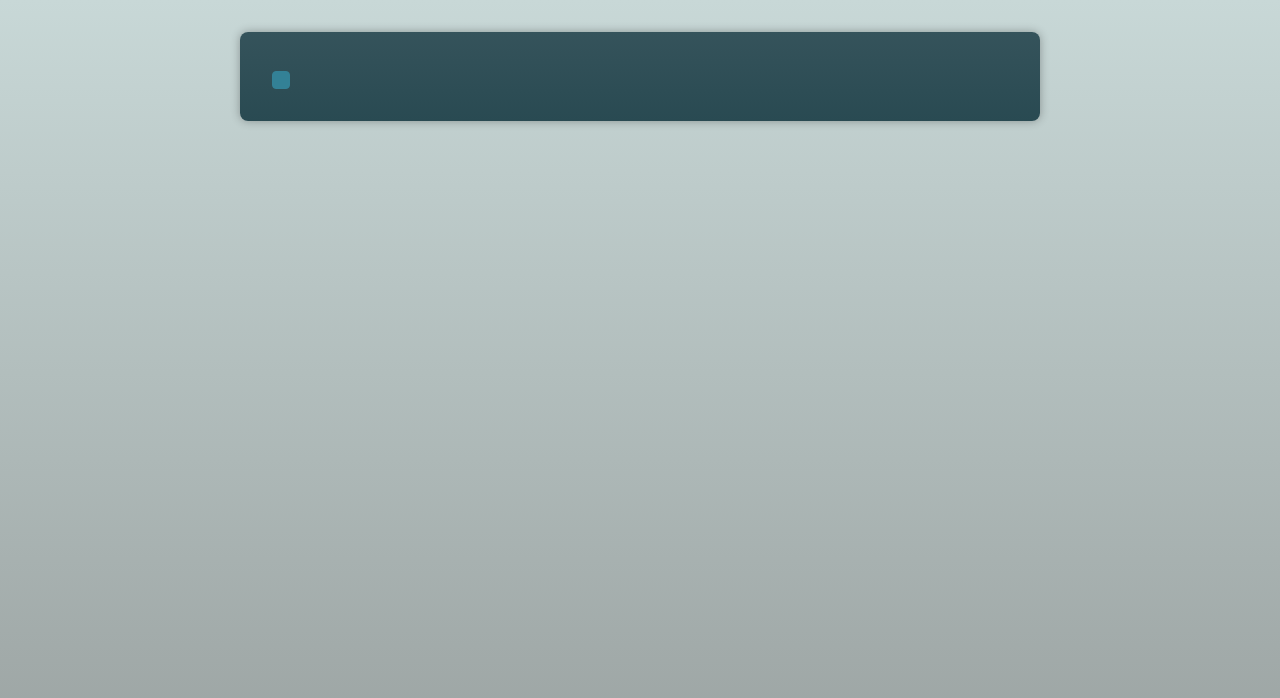
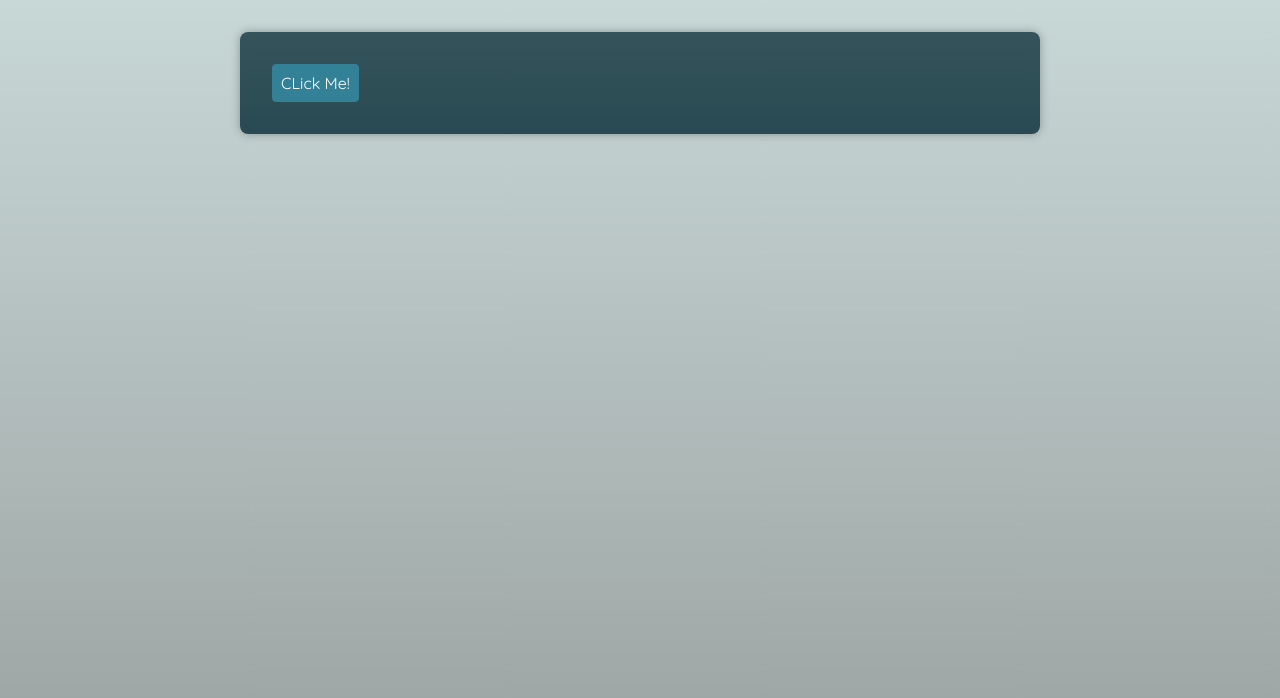
Before and after one commit to MaNaSDeo/TypeScript-basic-Name-age-form, a React (Vite) app: page / in a window 1280 px wide. Shown: the top 698 px of the page. Built offline with nearby package versions, Linux system fonts and the light colour scheme; a web font is replaced by a local one.

Commit message:
Better Polymorphic Component

```diff
--- a/src/App.tsx
+++ b/src/App.tsx
@@ -5,7 +5,7 @@
 function App() {
   return (
     <main>
-      <Container as={Button} />
+      <Container as={Button}>CLick Me!</Container>
     </main>
   );
 }
--- a/src/components/Container.tsx
+++ b/src/components/Container.tsx
@@ -1,19 +1,21 @@
-// Import the ElementType type from React
-import { type ElementType } from "react";
+import {
+  type ComponentPropsWithoutRef,
+  type ElementType,
+  type ReactNode,
+} from "react";
 
-// Define a type for the container component props
-type ContainerProps = {
-  // The prop 'as' is an element type that can be rendered by React
-  as: ElementType;
-};
+type ContainerProps<T extends ElementType> = {
+  as?: T;
+  children: ReactNode;
+} & ComponentPropsWithoutRef<T>;
 
-// Define a container component that takes the 'as' prop and renders it
-function Container({ as }: ContainerProps) {
-  // Assign the 'as' prop to a variable named 'Component'
-  const Component = as;
-  // Return the JSX element of the 'Component' type
-  return <Component />;
+function Container<C extends ElementType>({
+  as,
+  children,
+  ...props
+}: ContainerProps<C>) {
+  const Component = as || "div";
+  return <Component {...props}>{children}</Component>;
 }
 
-// Export the container component as a default export
 export default Container;
```
Also changed, not shown: src/components/Button.tsx (+1 -11 lines), src/components/Input.tsx (+0 -10 lines).
